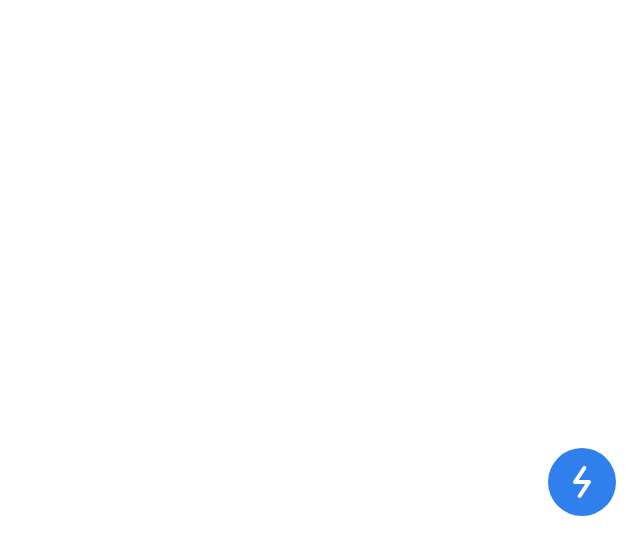
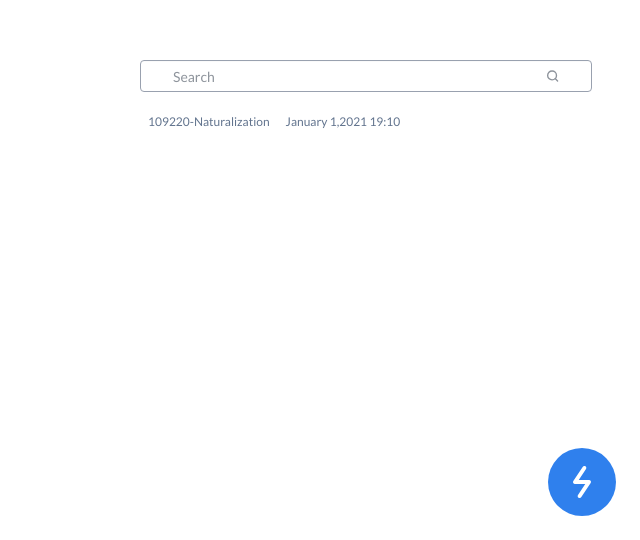
Before and after one commit to mfrizqi/message-todo-cta, a Vue app: page / in a window 1280 px wide. Shown: the part 260-800 px from the top of the page, without its empty margins (640-1280 px from the left). Built offline with nearby package versions, Linux system fonts and the light colour scheme.

Commit message:
feat: WIP on chat section

```diff
--- a/src/App.vue
+++ b/src/App.vue
@@ -4,11 +4,10 @@ import FAB from "./components/FAButtonContainer.vue";
 import ModalAction from "./components/ModalAction.vue";
 
 const openModal = () => {};
-let isOpen = ref(false)
+let isOpen = ref('chat')
 
 
 const modalHandler = (value)=>{
-  // console.log(value)
   if(value){
     isOpen.value = value
   } else {
--- a/src/components/ModalAction.vue
+++ b/src/components/ModalAction.vue
@@ -1,5 +1,6 @@
 <script setup>
 import TodoContainer from "./todo-list/container.vue"
+import ChatContainer from "./chat/container.vue"
 import Loading from "./utils/Loading.vue";
 
 defineProps({
@@ -14,10 +15,7 @@ defineProps({
         class="bg-white min-w-[500px] max-h-[75vh] max-w-[737px] min-h-[400px] rounded overflow-y-auto text-slate-500 mb-2"
       >
         <TodoContainer v-if="isOpen === 'task'"/>
-        <section v-if="isOpen == 'chat'" class="flex flex-col grow justify-center">
-          Chat Section
-          <Loading></Loading>
-        </section>
+        <ChatContainer v-if="isOpen === 'chat'"/>
       </div>
     </section>
   </Transition>
--- /dev/null
+++ b/src/components/chat/card.vue
@@ -0,0 +1,12 @@
+<template>
+  <section>
+    <div class="flex gap-4 text-xs">
+      <div>109220-Naturalization</div>
+      <div>January 1,2021 19:10</div>
+    </div>
+  </section>
+</template>
+<script>
+export default {};
+</script>
+<style lang=""></style>
--- /dev/null
+++ b/src/components/chat/container.vue
@@ -0,0 +1,38 @@
+<script setup>
+import Loading from "../utils/Loading.vue";
+import ChatCard from "./card.vue"
+</script>
+
+<template>
+  <section>
+    <div class="flex">
+      <!-- <Loading title="Loading Chats..."></Loading> -->
+      <div class="input w-full px-8 mx-6 mt-5 bg-white border border-gray-400 text-gray-800 h-[32px]">
+        <input type="search" class="grow" placeholder="Search" />
+        <svg
+          class="h-[1em] opacity-50"
+          xmlns="http://www.w3.org/2000/svg"
+          viewBox="0 0 24 24"
+        >
+          <g
+            stroke-linejoin="round"
+            stroke-linecap="round"
+            stroke-width="2.5"
+            fill="none"
+            stroke="#1e2939"
+          >
+            <circle cx="11" cy="11" r="8"></circle>
+            <path d="m21 21-4.3-4.3"></path>
+          </g>
+        </svg>
+      </div>
+    </div>
+    <section class="px-8 pt-5.5">
+      <ChatCard/>
+    </section>
+  </section>
+</template>
+
+<style scoped>
+
+</style>
--- a/src/components/todo-list/card.vue
+++ b/src/components/todo-list/card.vue
@@ -98,7 +98,8 @@ const calculateDays = (todo) => {
               invisible:
                 todo.checked || todo.createdAt === '' || todo.date === '',
               'text-[#4F4F4F]': calculateDays(todo) > 10,
-              'text-[#EB5757]': calculateDays(todo) < 10 || calculateDays(todo) === 'Overdue',
+              'text-[#EB5757]':
+                calculateDays(todo) < 10 || calculateDays(todo) === 'Overdue',
             }"
           >
             {{ calculateDays(todo) }}
@@ -122,6 +123,7 @@ const calculateDays = (todo) => {
           <div>
             <!-- Delete Todo Button -->
             <button
+            v-if="false"
               class="bg-white shadow-none border-none p-0 cursor-pointer"
               :popovertarget="`popover-${todo.id}`"
               :style="{ 'anchor-name': `--anchor-${todo.id}` }"
@@ -137,14 +139,36 @@ const calculateDays = (todo) => {
               :id="`popover-${todo.id}`"
               :style="{ 'position-anchor': `--anchor-${todo.id}` }"
             >
-              <li class="text-[#EB5757]">
+              <li class="text-[#EB5757] active:bg-white active:text-[#EB5757]">
                 <a
-                  class="active:bg-white focus:bg-white enabled:bg-white px-3 py-2"
+                  class="active:bg-white focus:bg-white px-3 py-2 active:text-[#EB5757"
                   @click="deleteTodo(todo.id)"
                   >Delete</a
                 >
               </li>
             </ul>
+
+            <div class="dropdown dropdown-end">
+              <div tabindex="0" role="button" class="cursor-pointer">
+                <img
+                  src="../../assets/img/icon/more-horizontal.svg"
+                  class="h-[16px] w-[16px] shrink-0"
+                />
+              </div>
+              <div
+                tabindex="0"
+                class="dropdown-content card card-sm bg-white z-1 border border-gray-600 outline-none w-30 p-1"
+              >
+                <div class="card-body p-0 border-gray-600">
+                  <div
+                    class="active:bg-gray-100 text-[#EB5757] cursor-pointer px-3 py-2 transition-all border-gray-600"
+                    @click="deleteTodo(todo.id)"
+                  >
+                    Delete
+                  </div>
+                </div>
+              </div>
+            </div>
           </div>
         </div>
       </div>
@@ -202,7 +226,10 @@ const calculateDays = (todo) => {
         </div>
       </div>
       <div v-if="todo.isOpen" class="flex gap-3 text-gray-700">
-        <div class="h-[20px] w-[20px] mt-1 cursor-pointer" @click="toggleEdit(todo)">
+        <div
+          class="h-[20px] w-[20px] mt-1 cursor-pointer"
+          @click="toggleEdit(todo)"
+        >
           <img
             src="../../assets/img/icon/pen.svg"
             class="h-[15px] w-[15px] mt-1"
--- a/src/components/todo-list/container.vue
+++ b/src/components/todo-list/container.vue
@@ -65,15 +65,15 @@ const deleteTodo = (id) => {
             class="h-[20px] w-[20px]"
           />
         </div>
-        <ul
+        <div
           tabIndex="{0}"
-          className="dropdown-content menu rounded-box z-1 w-52 p-0 shadow-sm bg-white border border-gray-500 text-gray-600 "
+          className="dropdown-content rounded-box z-1 w-52 p-0 shadow-sm bg-white border border-gray-500 text-gray-600 "
         >
-          <li class="border-b border-gray-500 font-semibold p-0">
-            <a>Personal Errands</a>
-          </li>
-          <li class="font-semibold p-0"><a>Urgent To-Do</a></li>
-        </ul>
+          <div class="border-b border-gray-500 font-semibold px-2.5 py-1.5 cursor-pointer">
+            Personal Errands
+          </div>
+          <div class="font-semibold px-2.5 py-1.5 cursor-pointer">Urgent To-Do</div>
+        </div>
       </div>
       <button
         @click="addTodo()"
--- a/src/components/utils/Loading.vue
+++ b/src/components/utils/Loading.vue
@@ -5,7 +5,7 @@ defineProps({
 </script>
 
 <template>
-  <div class="flex">
+  <div class="flex flex-col items-center">
     <span className="loading loading-spinner loading-md"></span>
     {{ title }}
   </div>
--- a/src/constants.js
+++ b/src/constants.js
@@ -9,3 +9,12 @@ export const todoItem = {
     isEdit: false,
     type: 'personal'
 }
+
+export const user = {
+    id: "",
+    chatId:"",
+    title: "",
+    createdAt: "",
+    updatedAt: "",
+    name:"",
+}
```
